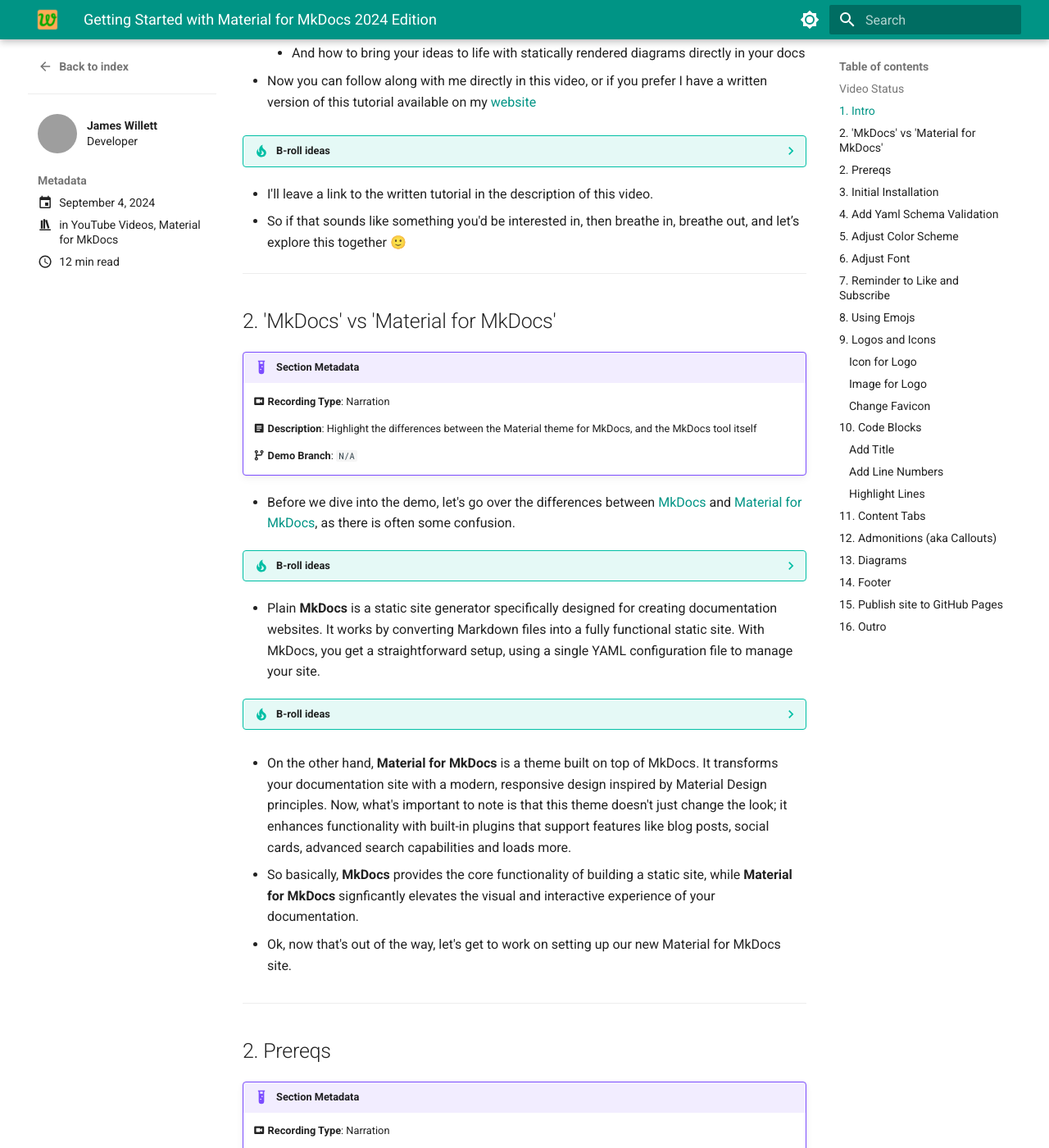
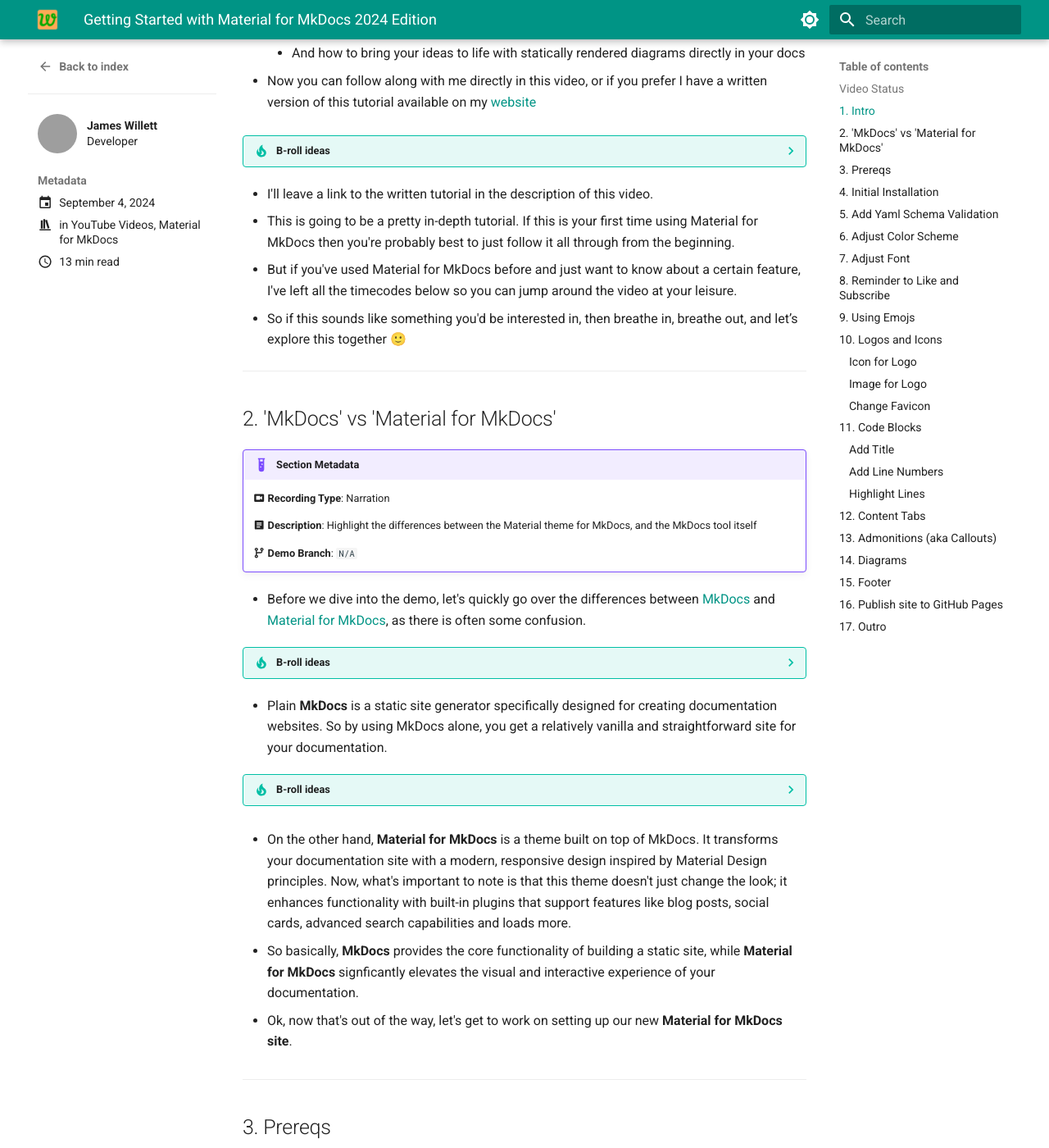
Before and after one commit to james-willett/jameswillett.dev, an MkDocs documentation site: the page built from docs/posts/material-mkdocs-getting-started-2024.md, in a window 1280 px wide and 1400 px high, scrolled down 1223 px. Shown: the whole window at 82% size. Built offline with MkDocs 1.6.1 and Material for MkDocs 9.7.7, drawn with Linux system fonts in a browser that asks for light colours; plug-ins that fetch from the network failed and are left out; some of the changed text lies outside the part shown; grey boxes are pictures that could not be loaded.

Commit message:
Few more tweaks to MkDocs Material script

````diff
--- a/docs/posts/material-mkdocs-getting-started-2024.md
+++ b/docs/posts/material-mkdocs-getting-started-2024.md
@@ -56,7 +56,9 @@
     Animated screencasts or screenshots this [tutorial](https://jameswillett.dev/getting-started-with-material-for-mkdocs-2024-edition/)
 
 - I'll leave a link to the written tutorial in the description of this video.
-- So if that sounds like something you'd be interested in, then breathe in, breathe out, and let’s explore this together 🙂
+- This is going to be a pretty in-depth tutorial. If this is your first time using Material for MkDocs then you're probably best to just follow it all through from the beginning.
+- But if you've used Material for MkDocs before and just want to know about a certain feature, I've left all the timecodes below so you can jump around the video at your leisure.
+- So if this sounds like something you'd be interested in, then breathe in, breathe out, and let’s explore this together 🙂
 
 ---
 
@@ -70,13 +72,13 @@
 
     **:octicons-git-branch-16: Demo Branch**: `N/A`
 
-- Before we dive into the demo, let's go over the differences between [MkDocs](https://www.mkdocs.org/) and [Material for MkDocs](https://squidfunk.github.io/mkdocs-material/), as there is often some confusion.
+- Before we dive into the demo, let's quickly go over the differences between [MkDocs](https://www.mkdocs.org/) and [Material for MkDocs](https://squidfunk.github.io/mkdocs-material/), as there is often some confusion.
 
 ??? tip "B-roll ideas"
     - MkDocs logo pops up on my left, Material on my right
 
 
-- Plain **MkDocs** is a static site generator specifically designed for creating documentation websites. It works by converting Markdown files into a fully functional static site. With MkDocs, you get a straightforward setup, using a single YAML configuration file to manage your site.
+- Plain **MkDocs** is a static site generator specifically designed for creating documentation websites. So by using MkDocs alone, you get a relatively vanilla and straightforward site for your documentation.
 
 ??? tip "B-roll ideas"
     - Start with a screen recording showing a simple MkDocs site being generated from Markdown files.
@@ -86,11 +88,11 @@
 
 - So basically, **MkDocs** provides the core functionality of building a static site, while **Material for MkDocs** signficantly elevates the visual and interactive experience of your documentation.
 
-- Ok, now that's out of the way, let's get to work on setting up our new Material for MkDocs site.
+- Ok, now that's out of the way, let's get to work on setting up our new **Material for MkDocs site**.
 
 ---
 
-## 2. Prereqs
+## 3. Prereqs
 
 !!! example "Section Metadata"
 
@@ -100,7 +102,7 @@
 
     **:octicons-git-branch-16: Demo Branch**: `N/A`
 
-- Before we begin, let’s go over the prerequistes you’ll need to have installed if you want to follow along with this tutorial
+- Before we jump in, let’s go over the prerequistes you’ll need to have installed if you want to follow along with this tutorial.
 
 ??? tip "B-roll ideas"
     Mac and Windows logos flash on screen
@@ -111,15 +113,15 @@
     List of these prereqs appear to left or right of me
 
 - So we’re going to be using the __PYTHON__ version of MkDocs in this tutorial, and you’ll need to have PYTHON 3 installed. I’ll be using version `3.12.4` in this video, so either that or a later version should work fine.
-- We’ll be using the Python package manager called PIP to install the required dependencies… but if you are running Python 3.4 or later then PIP is included anyway by default… otherwise if you’re using an earlier version, you might need to install PIP.
+- We’ll be using the Python package manager called **PIP** to install the required dependencies… but if you're running Python 3.4 or later then PIP is included anyway by default… otherwise if you’re using an earlier version of Python then you might need to install PIP.
 - Now, to follow along with the coding, it’s helpful if you have an IDE installed, and I’ll be using Visual Studio Code in this video.
 - And finally, we’ll be publishing our documentation portal on GITHUB PAGES… so you’ll need to have an account on [GitHub](http://github.com) and ideally have git installed and setup to work from the command line as well.
 
-And that’s all we should need. So let’s jump over to a terminal and get started!
+And that’s all you should need. So let’s jump over to a terminal and get started!
 
 ---
 
-## 3. Initial Installation
+## 4. Initial Installation
 
 !!! example "Section Metadata"
 
@@ -187,7 +190,7 @@
 
 ---
 
-## 5. Adjust Color Scheme
+## 6. Adjust Color Scheme
 
 !!! example "Section Metadata"
 
@@ -232,7 +235,7 @@
 
 - Now when we hover over the links with the mouse, they turn purple.
 
-- Another cool thing we can easily do in MkDocs is add a toggle to our site that allows the user to switch between light and dark modes. Add this to `palette` in the `mkdocs.yml` file to enable this:
+- Another cool thing we can easily do in Material for MkDocs is add a toggle to our site that allows the user to switch between light and dark modes. Add this to `palette` in the `mkdocs.yml` file to enable this:
 
 ```yaml title="mkdocs.yml"
 theme:
@@ -264,7 +267,7 @@
 
 ---
 
-## 6. Adjust Font
+## 7. Adjust Font
 
 !!! example "Section Metadata"
 
@@ -316,11 +319,12 @@
     **:octicons-git-branch-16: Demo Branch**: `N/A`
 
 - Before we go on, if you’re finding this video helpful, please hit the like button down below, and subscribe to the channel for more videos just like this.
+- And if you're looking for more guides and tutorials around Material for MkDocs and technical documentation in general, then do checkout my website. I'll leave a link in the description.
 - OK. Let’s carry on setting up our MkDocs Material site!
 
 ---
 
-## 8. Using Emojs
+## 9. Using Emojs
 
 !!! example "Section Metadata"
 
@@ -350,7 +354,7 @@
 
 ---
 
-## 9. Logos and Icons
+## 10. Logos and Icons
 
 !!! example "Section Metadata"
 
@@ -538,7 +542,7 @@
 
 ---
 
-## 12. Admonitions (aka Callouts)
+## 13. Admonitions (aka Callouts)
 
 !!! example "Section Metadata"
 
@@ -740,7 +744,7 @@
 
 ---
 
-## 16. Outro
+## 17. Outro
 
 !!! example "Section Metadata"
 
@@ -750,7 +754,7 @@
 
     **:octicons-git-branch-16: Demo Branch**: `N/A`
 
-- In this video we've seen how to create and deploy an entire Material for MkDocs documentation website completely from scratch, and taken a look at just a few of the awesome features that Material for MkDocs ships with.
+- In this video we've seen how to create and deploy an entire Material for MkDocs documentation website completely from scratch. We've then taken a look at just a few of the awesome features that Material for MkDocs ships with.
 
 ??? tip "B-roll ideas"
     Screencast of [MkDocs Material documentation](https://squidfunk.github.io/mkdocs-material/getting-started/)
````
Also changed, not shown: other parts of docs/posts/material-mkdocs-getting-started-2024.md (+10 -9 lines).
